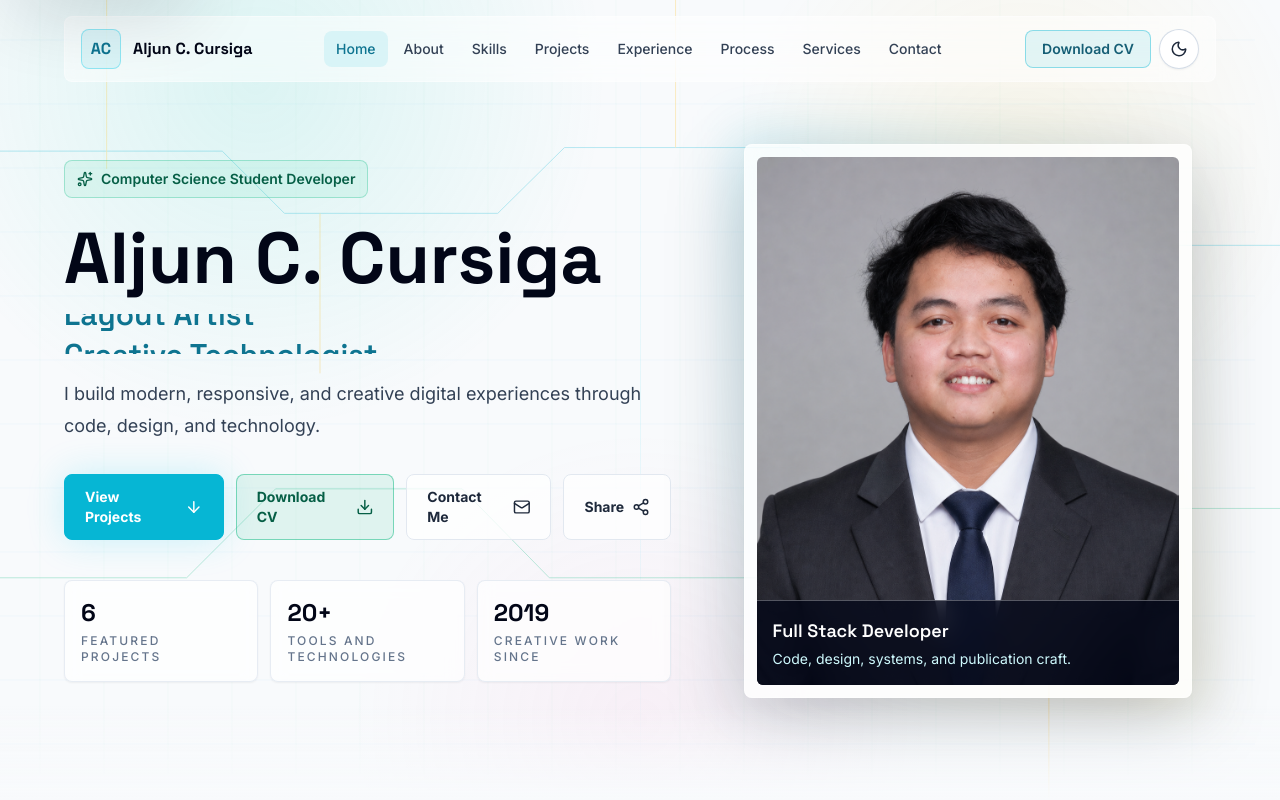
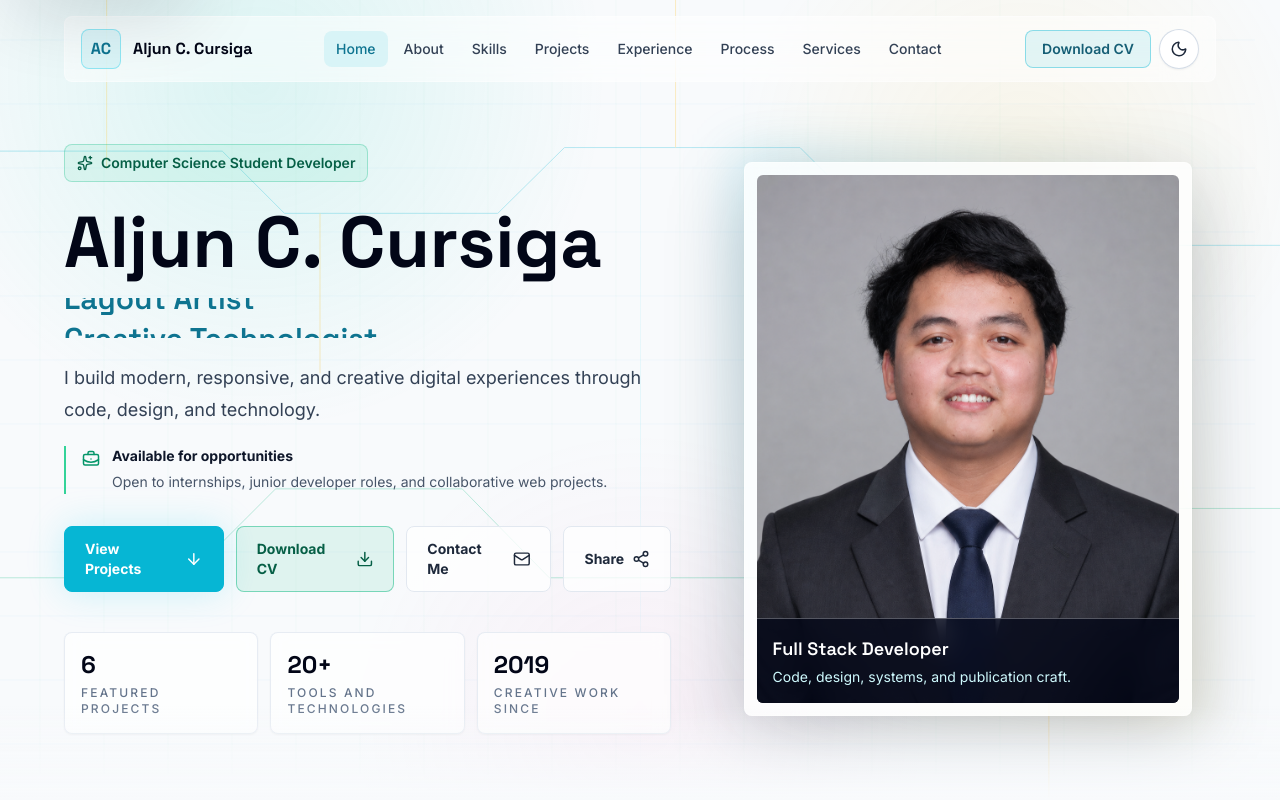
Before and after one commit to Nakauli/aljun-cursiga-portfolio, a React (Vite) app: page / in a window 1280 px wide. Shown: the top 800 px of the page. Built offline with nearby package versions, Linux system fonts and the light colour scheme.

Commit message:
feat: highlight professional availability

```diff
--- a/src/components/Contact.jsx
+++ b/src/components/Contact.jsx
@@ -1,5 +1,5 @@
 import { useState } from "react";
-import { Check, ContactRound, Copy, Download, Facebook, Github, Linkedin, Mail, MapPin, Send } from "lucide-react";
+import { BriefcaseBusiness, Check, ContactRound, Copy, Download, Facebook, Github, Linkedin, Mail, MapPin, Send } from "lucide-react";
 import { motion } from "framer-motion";
 import SectionHeader from "./SectionHeader.jsx";
 import { profile } from "../data/profile.js";
@@ -68,6 +68,13 @@ export default function Contact() {
               <div className="contact-row">
                 <MapPin size={20} />
                 <span>{profile.location}</span>
+              </div>
+              <div className="contact-row items-start">
+                <BriefcaseBusiness className="mt-0.5 flex-none" size={20} />
+                <span>
+                  <strong className="block text-slate-900 dark:text-white">{profile.availability.status}</strong>
+                  <span className="mt-1 block font-medium leading-6">{profile.availability.detail}</span>
+                </span>
               </div>
             </div>
 
--- a/src/components/Hero.jsx
+++ b/src/components/Hero.jsx
@@ -1,6 +1,6 @@
 import { useEffect, useState } from "react";
 import { motion } from "framer-motion";
-import { ArrowDown, Check, Download, Mail, Share2, Sparkles } from "lucide-react";
+import { ArrowDown, BriefcaseBusiness, Check, Download, Mail, Share2, Sparkles } from "lucide-react";
 import { profile } from "../data/profile.js";
 
 const statItems = [
@@ -70,6 +70,13 @@ export default function Hero() {
             </motion.div>
           </div>
           <p className="mt-6 max-w-2xl text-lg leading-8 text-slate-700 dark:text-slate-300">{profile.tagline}</p>
+          <div className="mt-5 flex max-w-2xl items-start gap-3 border-l-2 border-emerald-400 pl-4">
+            <BriefcaseBusiness className="mt-1 flex-none text-emerald-600 dark:text-emerald-300" size={18} aria-hidden="true" />
+            <div>
+              <p className="text-sm font-bold text-slate-900 dark:text-white">{profile.availability.status}</p>
+              <p className="mt-1 text-sm leading-6 text-slate-600 dark:text-slate-300">{profile.availability.detail}</p>
+            </div>
+          </div>
 
           <div className="mt-8 flex flex-col gap-3 sm:flex-row">
             <a href="#projects" className="btn-primary">
--- a/src/data/profile.js
+++ b/src/data/profile.js
@@ -11,6 +11,10 @@ export const profile = {
   cvPath: "/Aljun_Cursiga_CV.pdf",
   contactCardPath: "/aljun-cursiga.vcf",
   portrait: "/aljun-cursiga-profile.png",
+  availability: {
+    status: "Available for opportunities",
+    detail: "Open to internships, junior developer roles, and collaborative web projects.",
+  },
   tagline:
     "I build modern, responsive, and creative digital experiences through code, design, and technology.",
   roles: [
```
